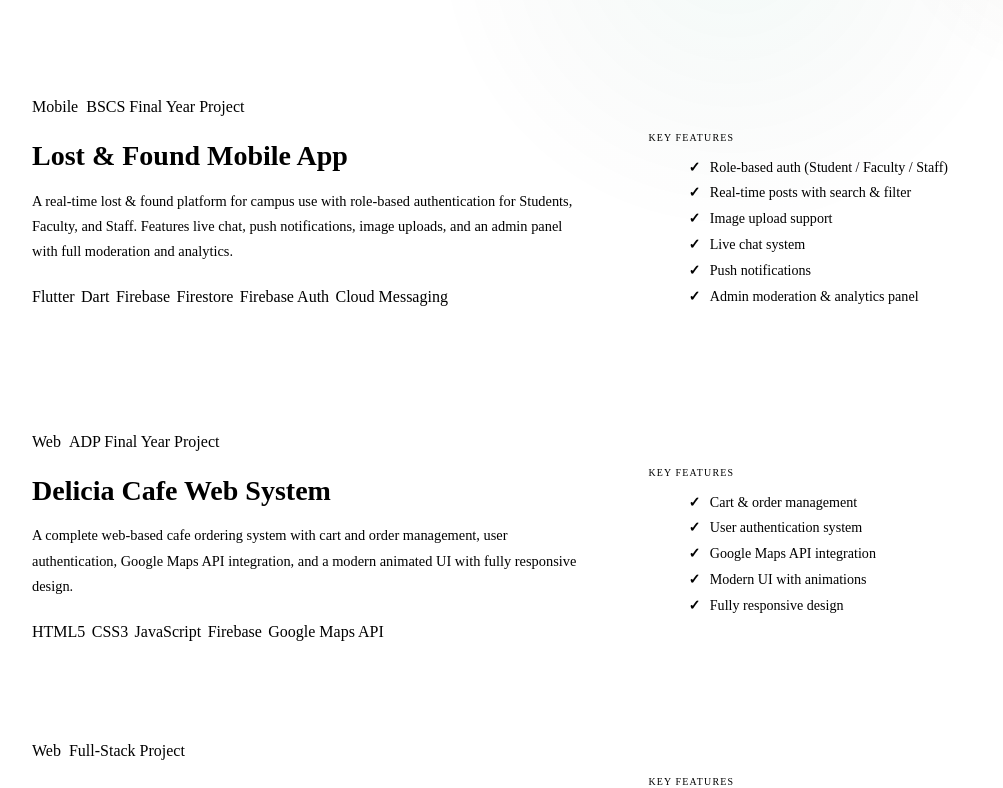
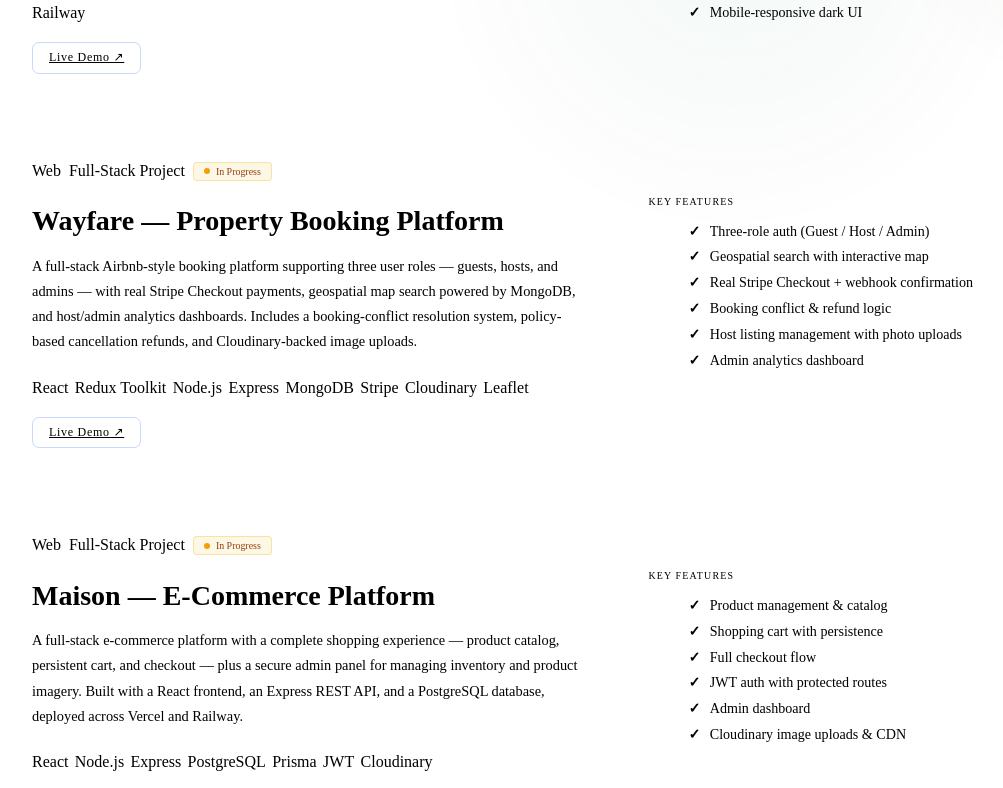
Before and after one commit to hamzashahidchoudhary/hamza-portfolio, a React (Vite) app: page /projects in a window 1280 px wide. Shown: the part 562-1350 px from the top of the page, without its empty margins (8-1011 px from the left). Built offline with nearby package versions, Linux system fonts and the light colour scheme; the HTML template or start-up script is replaced by a standard one.

Commit message:
Updated Project

```diff
--- a/src/pages/Projects.jsx
+++ b/src/pages/Projects.jsx
@@ -4,30 +4,35 @@ import PageWrapper from '../components/PageWrapper.jsx'
 import AnimatedBg from '../components/AnimatedBg.jsx'
 
 const projects = [
-  { id: 1, title: 'Maison — E-Commerce Platform', category: 'Web', label: 'Full-Stack Project',
+  { id: 1, title: 'Whispr — Real-Time Chat Application', category: 'Web', label: 'Full-Stack Project', status: 'in-progress',
+    link: 'https://whispr-live.up.railway.app/',
+    desc: 'A production-ready real-time chat application built with Laravel 12 and React 19. Features private messaging, group chats, emoji reactions, message editing and deletion, reply threading, file & image sharing, browser push notifications, and a polished mobile-responsive dark UI. Deployed live on Railway with MySQL and Redis.',
+    stack: ['Laravel 12', 'PHP 8.3', 'React 19', 'Vite', 'MySQL', 'Redis', 'Laravel Reverb', 'Tailwind CSS', 'Railway'],
+    features: ['Real-time messaging with WebSockets (Laravel Reverb)', 'Private & group conversations', 'Emoji reactions with long-press on mobile', 'Edit & delete messages', 'Reply threading', 'File & image attachments', 'Browser push notifications + sound', 'Mobile-responsive dark UI'],
+  },
+  { id: 2, title: 'Wayfare — Property Booking Platform', category: 'Web', label: 'Full-Stack Project', status: 'in-progress',
+    link: 'https://wayfare-booking.vercel.app/',
+    desc: 'A full-stack Airbnb-style booking platform supporting three user roles — guests, hosts, and admins — with real Stripe Checkout payments, geospatial map search powered by MongoDB, and host/admin analytics dashboards. Includes a booking-conflict resolution system, policy-based cancellation refunds, and Cloudinary-backed image uploads.',
+    stack: ['React', 'Redux Toolkit', 'Node.js', 'Express', 'MongoDB', 'Stripe', 'Cloudinary', 'Leaflet'],
+    features: ['Three-role auth (Guest / Host / Admin)', 'Geospatial search with interactive map', 'Real Stripe Checkout + webhook confirmation', 'Booking conflict & refund logic', 'Host listing management with photo uploads', 'Admin analytics dashboard'],
+  },
+  { id: 3, title: 'Maison — E-Commerce Platform', category: 'Web', label: 'Full-Stack Project', status: 'in-progress',
+    link: 'https://maison-store-phi.vercel.app/',
     desc: 'A full-stack e-commerce platform with a complete shopping experience — product catalog, persistent cart, and checkout — plus a secure admin panel for managing inventory and product imagery. Built with a React frontend, an Express REST API, and a PostgreSQL database, deployed across Vercel and Railway.',
     stack: ['React', 'Node.js', 'Express', 'PostgreSQL', 'Prisma', 'JWT', 'Cloudinary'],
     features: ['Product management & catalog', 'Shopping cart with persistence', 'Full checkout flow', 'JWT auth with protected routes', 'Admin dashboard', 'Cloudinary image uploads & CDN'],
   },
-  { id: 2, title: 'Lost & Found Mobile App', category: 'Mobile', label: 'BSCS Final Year Project',
+  { id: 4, title: 'Lost & Found Mobile App', category: 'Mobile', label: 'BSCS Final Year Project', status: 'done',
+    link: null,
     desc: 'A real-time lost & found platform for campus use with role-based authentication for Students, Faculty, and Staff. Features live chat, push notifications, image uploads, and an admin panel with full moderation and analytics.',
     stack: ['Flutter', 'Dart', 'Firebase', 'Firestore', 'Firebase Auth', 'Cloud Messaging'],
     features: ['Role-based auth (Student / Faculty / Staff)', 'Real-time posts with search & filter', 'Image upload support', 'Live chat system', 'Push notifications', 'Admin moderation & analytics panel'],
   },
-  { id: 3, title: 'Delicia Cafe Web System', category: 'Web', label: 'ADP Final Year Project',
+  { id: 5, title: 'Delicia Cafe Web System', category: 'Web', label: 'ADP Final Year Project', status: 'done',
+    link: null,
     desc: 'A complete web-based cafe ordering system with cart and order management, user authentication, Google Maps API integration, and a modern animated UI with fully responsive design.',
     stack: ['HTML5', 'CSS3', 'JavaScript', 'Firebase', 'Google Maps API'],
     features: ['Cart & order management', 'User authentication system', 'Google Maps API integration', 'Modern UI with animations', 'Fully responsive design'],
-  },
-  { id: 4, title: 'Wayfare — Property Booking Platform', category: 'Web', label: 'Full-Stack Project',
-    desc: 'A full-stack Airbnb-style booking platform supporting three user roles — guests, hosts, and admins — with real Stripe Checkout payments, geospatial map search powered by MongoDB, and host/admin analytics dashboards. Includes a booking-conflict resolution system, policy-based cancellation refunds, and Cloudinary-backed image uploads.',
-    stack: ['React', 'Redux Toolkit', 'Node.js', 'Express', 'MongoDB', 'Stripe', 'Cloudinary', 'Leaflet'],
-    features: ['Three-role auth (Guest / Host / Admin)', 'Geospatial search with interactive map', 'Real Stripe Checkout + webhook confirmation', 'Booking conflict & refund logic', 'Host listing management with photo uploads', 'Admin analytics dashboard'],
-  },
-  { id: 5, title: 'Whispr — Real-Time Chat Application', category: 'Web', label: 'Full-Stack Project',
-    desc: 'A production-ready real-time chat application built with Laravel 12 and React 19. Features private messaging, group chats, emoji reactions, message editing and deletion, reply threading, file & image sharing, browser push notifications, and a polished mobile-responsive dark UI. Deployed live on Railway with MySQL and Redis.',
-    stack: ['Laravel 12', 'PHP 8.3', 'React 19', 'Vite', 'MySQL', 'Redis', 'Laravel Reverb', 'Tailwind CSS', 'Railway'],
-    features: ['Real-time messaging with WebSockets (Laravel Reverb)', 'Private & group conversations', 'Emoji reactions with long-press on mobile', 'Edit & delete messages', 'Reply threading', 'File & image attachments', 'Browser push notifications + sound', 'Mobile-responsive dark UI', 'Deployed on Railway'],
   },
 ]
 
@@ -81,12 +86,38 @@ export default function Projects() {
                       <div style={{ display: 'flex', gap: '0.5rem', flexWrap: 'wrap', marginBottom: '1rem' }}>
                         <span className={`tag ${p.category === 'Mobile' ? 'blue' : 'green'}`}>{p.category}</span>
                         <span className="tag">{p.label}</span>
+                        {p.status === 'in-progress' && (
+                          <span style={{
+                            fontFamily: 'var(--font-mono)', fontSize: '0.62rem',
+                            padding: '0.2rem 0.65rem', borderRadius: 4,
+                            background: 'rgba(234,179,8,0.1)', border: '1px solid rgba(234,179,8,0.3)',
+                            color: '#92400e', display: 'flex', alignItems: 'center', gap: '0.35rem',
+                          }}>
+                            <span style={{ width: 6, height: 6, borderRadius: '50%', background: '#f59e0b', display: 'inline-block' }} />
+                            In Progress
+                          </span>
+                        )}
                       </div>
                       <h2 style={{ fontFamily: 'var(--font-serif)', fontSize: 'clamp(1.3rem, 3vw, 1.75rem)', color: 'var(--ink)', marginBottom: '1rem', lineHeight: 1.2 }}>{p.title}</h2>
                       <p style={{ color: 'var(--muted)', fontSize: '0.9rem', fontWeight: 300, lineHeight: 1.75, marginBottom: '1.5rem' }}>{p.desc}</p>
-                      <div style={{ display: 'flex', flexWrap: 'wrap', gap: '0.4rem' }}>
+                      <div style={{ display: 'flex', flexWrap: 'wrap', gap: '0.4rem', marginBottom: '1.25rem' }}>
                         {p.stack.map(s => <span key={s} className="tag blue">{s}</span>)}
                       </div>
+                      {p.link && (
+                        <a href={p.link} target="_blank" rel="noreferrer" style={{
+                          display: 'inline-flex', alignItems: 'center', gap: '0.4rem',
+                          fontFamily: 'var(--font-mono)', fontSize: '0.75rem',
+                          color: 'var(--accent)', letterSpacing: '0.06em',
+                          border: '1px solid rgba(37,99,235,0.25)',
+                          padding: '0.45rem 1rem', borderRadius: 7,
+                          background: 'var(--accent-lt)', transition: 'all 0.2s',
+                        }}
+                          onMouseEnter={e => e.currentTarget.style.background = 'rgba(37,99,235,0.15)'}
+                          onMouseLeave={e => e.currentTarget.style.background = 'var(--accent-lt)'}
+                        >
+                          Live Demo ↗
+                        </a>
+                      )}
                     </div>
                     <div style={{ background: 'var(--bg3)', borderRadius: 'var(--radius)', padding: '1.5rem', border: '1px solid var(--border)' }}>
                       <p style={{ fontFamily: 'var(--font-mono)', fontSize: '0.62rem', color: 'var(--accent)', letterSpacing: '0.12em', marginBottom: '1rem' }}>KEY FEATURES</p>
```
